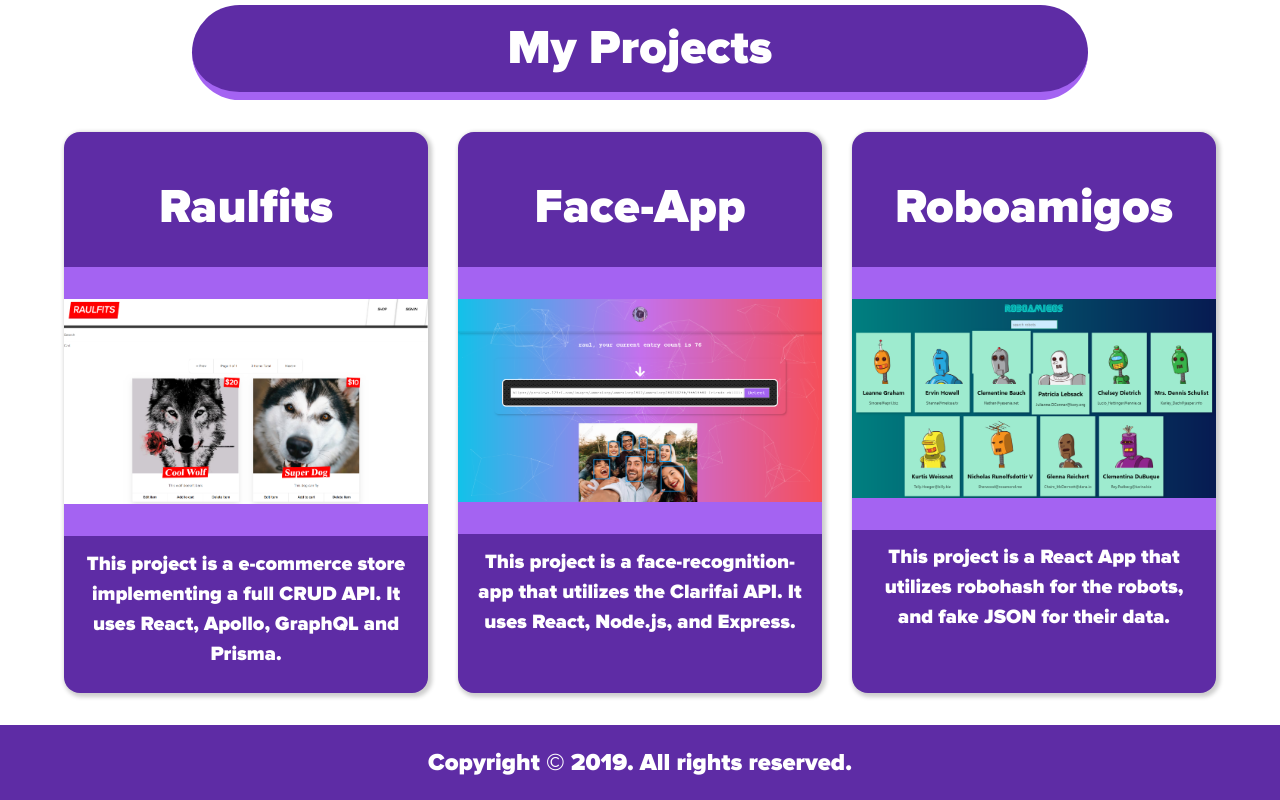
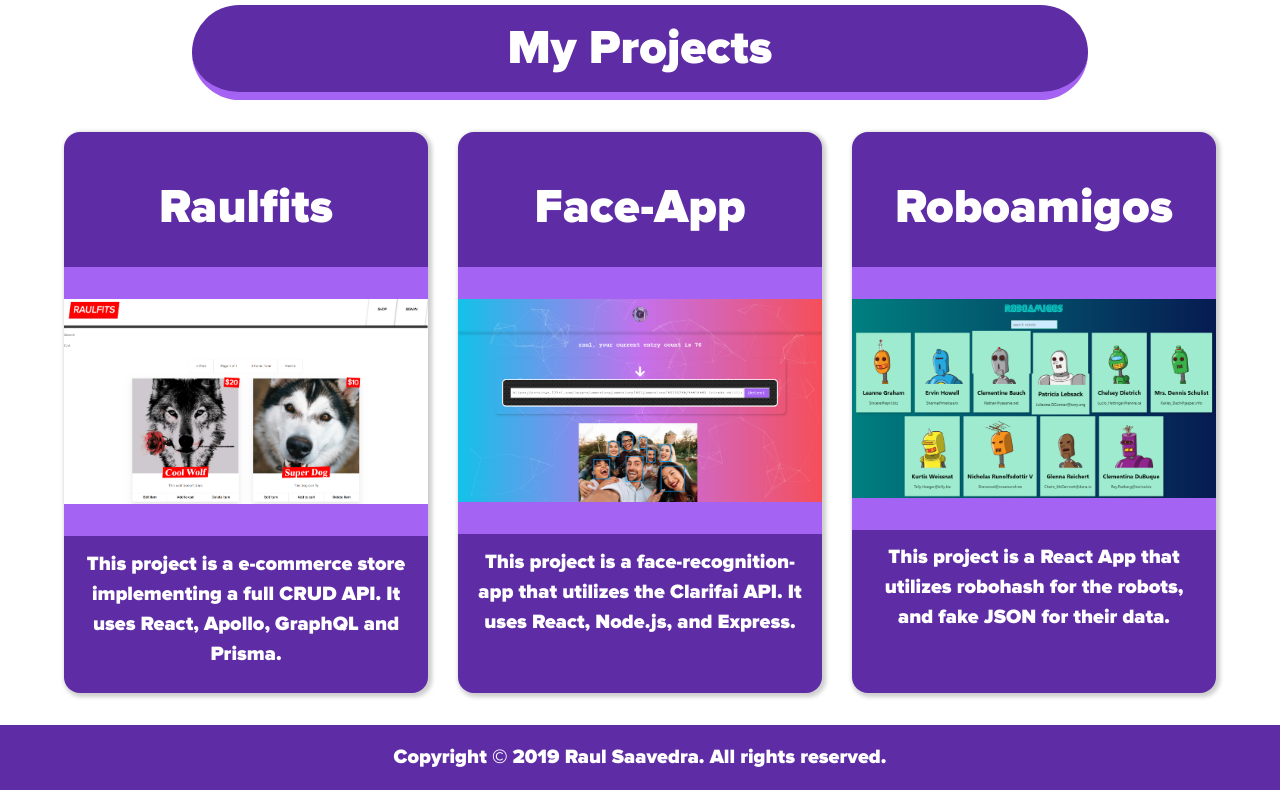
Before and after one commit to TheKaizenWolf/Portfolio, a Gatsby site: page / in a window 1280 px wide. Shown: the part 1747-2547 px from the top of the page. Built offline with nearby package versions, Linux system fonts and the light colour scheme; Gatsby itself is replaced by a stand-in of ours.

Commit message:
update footer

```diff
--- a/src/components/layout.js
+++ b/src/components/layout.js
@@ -19,7 +19,7 @@
 const Footer = styled.div.attrs({ className: 'mt4 pa2 bg-purple tc' })``;
 
 const FooterHeading = styled.h1.attrs({
-  className: 'f3 white',
+  className: 'f4 white',
 })`
   font-family: 'Proxima Nova Black';
 `;
@@ -45,7 +45,9 @@
       <Header />
       <Inner>{children}</Inner>
       <Footer>
-        <FooterHeading>Copyright © 2019. All rights reserved. </FooterHeading>
+        <FooterHeading>
+          Copyright © 2019 Raul Saavedra. All rights reserved.{' '}
+        </FooterHeading>
       </Footer>
     </div>
   );
```
